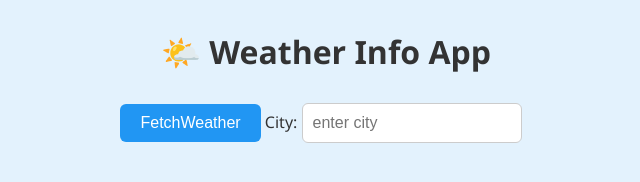
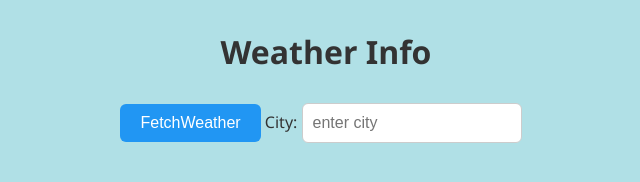
Before and after one commit to GONECHANDANA/weatherinfo, a plain HTML site: page index.html in a window 1280 px wide. Shown: the whole page, without its empty margins (314-954 px from the left). Drawn offline with Linux system fonts and the light colour scheme.

Commit message:
weather info

```diff
--- a/index.html
+++ b/index.html
@@ -14,7 +14,7 @@
 
           body {
             font-family: 'Segoe UI', Tahoma, Geneva, Verdana, sans-serif;
-            background: #e3f2fd;
+            background:powderblue ;
             color: #333;
             text-align: center;
             padding: 30px;
@@ -45,7 +45,7 @@
           }
 
           #button:hover {
-            background-color: #1976d2;
+            background-color:red;
           }
 
           #root {
@@ -73,7 +73,7 @@
     </style>
 </head>
 <body>
-    <h1>🌤️ Weather Info App</h1>
+    <h1>Weather Info </h1>
     <ul id="root"></ul>
     <button id="button" onclick="fetchWeather()">FetchWeather</button>
     <label for="text">City:</label>
```
